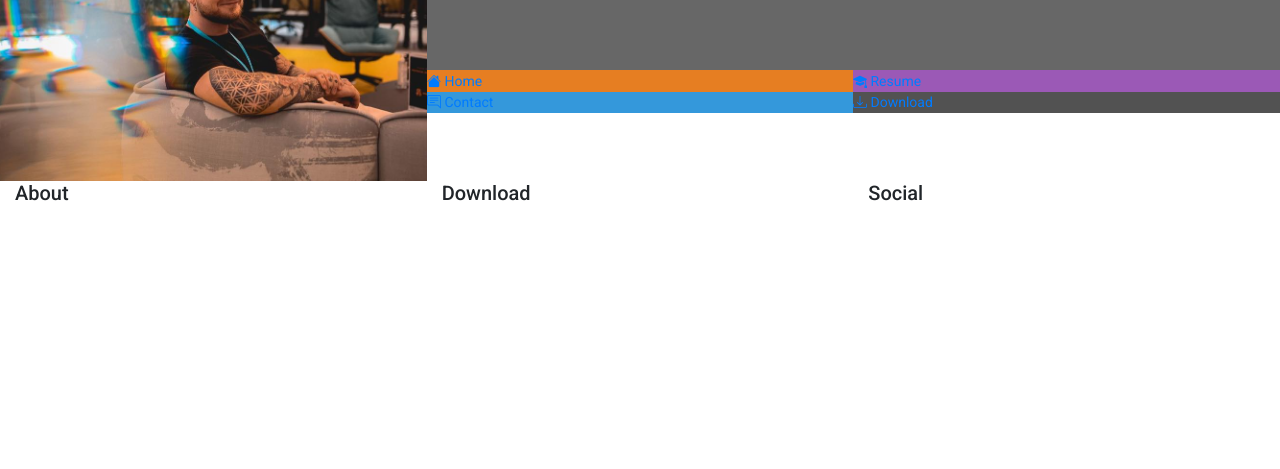
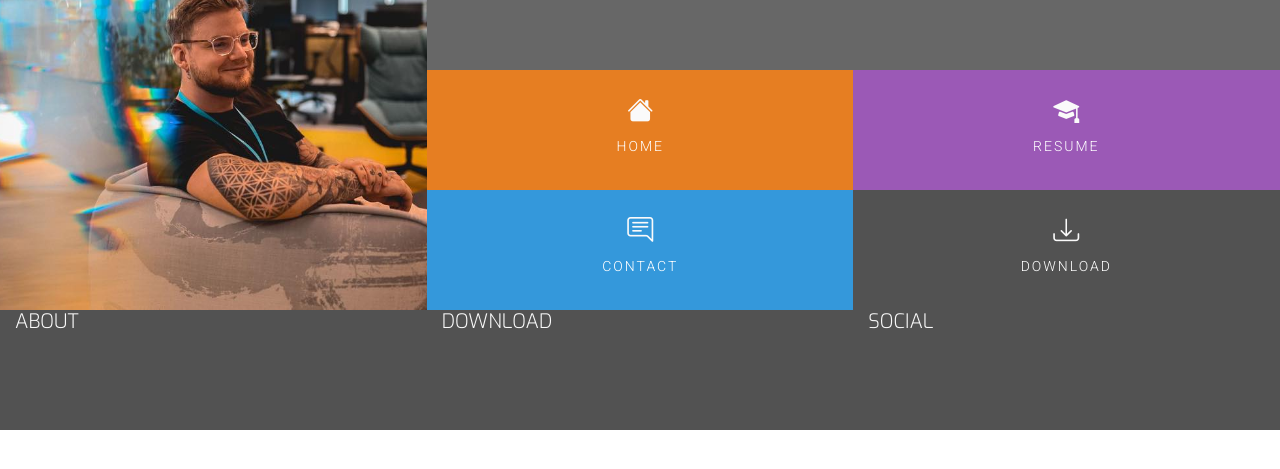
Before and after one commit to KimBergstroem/profile-Portfolio-Site, a website: page index.html in a window 1280 px wide. Shown: the part 179-648 px from the top of the page. Drawn offline with nearby package versions, Linux system fonts and the light colour scheme.

Commit message:
Add: footer and menu item a styling

```diff
--- a/assets/style.css
+++ b/assets/style.css
@@ -2,6 +2,25 @@
 
 body {
     font-family: 'Roboto', sans-serif;
+}
+
+/*----------------------------------------------Special paddings/margins/text */
+
+h1,
+h2,
+h3,
+h4{
+    margin: 0;
+}
+
+.uppercase{
+    text-transform: uppercase;
+}
+
+.general-sub{
+    font-family: 'Exo', sans-serif;
+    font-weight: 300;
+    color: #fafafa;
 }
 
 /*----------------------------------------------Colors */
@@ -71,7 +90,57 @@ header {
     font-size: 0;
 }
 
+#nav {
+    margin: 0;
+}
+
 #nav li {
     font-size: 14px;
     padding: 0;
 }
+
+.menuitem {
+    height: 120px;
+    text-align: center;
+    padding: 0;
+}
+
+.menuitem a {
+    width: 100%;
+    text-decoration: none;
+    color: #fff;
+    height: 120%;
+}
+
+.menuitem a i {
+    padding-top: 22px;
+    display: block;
+    color: #fafafa;
+    font-size: 26px;
+}
+
+.menuitem span {
+    display: block;
+    width: 100%;
+    padding-top: 5px;
+    text-align: center;
+    text-transform: uppercase;
+    font-size: 14px;
+    font-weight: 300;
+    letter-spacing: 2px;
+}
+
+/*----------------------------------------------Hover.css */
+.hvr-sweep-to-bottom:before {
+    background: rgba(0, 0, 0, 0.2);
+    height: 120px;
+}
+
+/*----------------------------------------------Footer */
+
+footer{
+    background-color: #525252;
+    color: #fafafa;
+    min-height: 120px;
+    margin: 0;
+}
```
